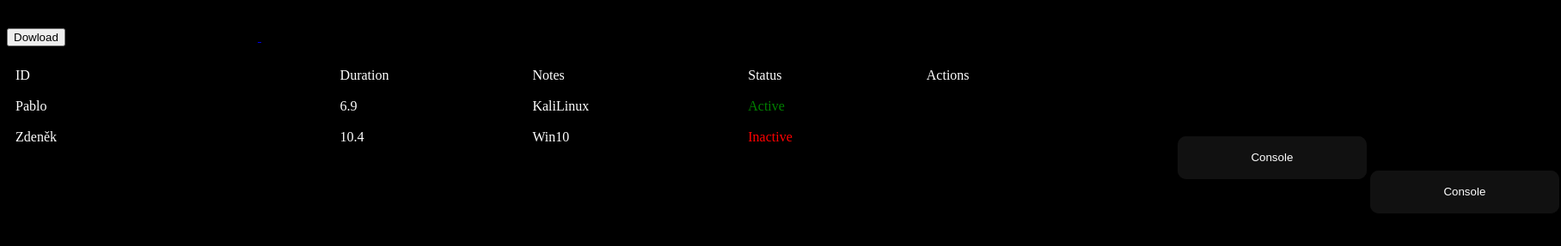
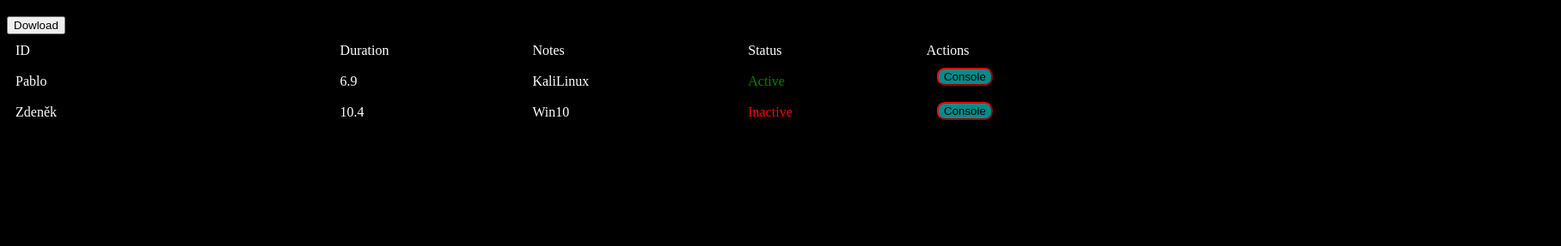
Before and after one commit to Zlatovlaska11/Web-Dev, a plain HTML site: page index.html in a window 1280 px wide. Shown: the part 61-348 px from the top of the page at 86% size, 1816 px wide, since content can reach past the window. Drawn offline with Linux system fonts and the light colour scheme.

Commit message:
Add files via upload

```diff
--- a/index.css
+++ b/index.css
@@ -32,7 +32,7 @@ html, body {
             background-color: darkcyan;
             color: var(--black);
             position: absolute;
-            left: 1290px;
+            left: 1090px;
             top: 140px;
             border-radius: 9px;
             border-color: #F00202;
@@ -51,7 +51,7 @@ html, body {
             background-color: darkcyan;
             color: var(--black);
             position: absolute;
-            left: 1290px;
+            left: 1090px;
             top: 180px;
             border-radius: 9px;
             border-color: #F00202;
@@ -85,63 +85,3 @@ html, body {
         overflow-x: auto;
 
       }
-
-      .glow-on-hover {
-        width: 220px;
-        height: 50px;
-        border: none;
-        outline: none;
-        color: #fff;
-        background: #111;
-        cursor: pointer;
-        position: relative;
-        z-index: 0;
-        border-radius: 10px;
-    }
-
-    .glow-on-hover:before {
-        content: '';
-        background: linear-gradient(45deg, #ff0000, #ff7300, #fffb00, #48ff00, #00ffd5, #002bff, #7a00ff, #ff00c8, #ff0000);
-        position: absolute;
-        top: -2px;
-        left:-2px;
-        background-size: 400%;
-        z-index: -1;
-        filter: blur(5px);
-        width: calc(100% + 4px);
-        height: calc(100% + 4px);
-        animation: glowing 20s linear infinite;
-        opacity: 0;
-        transition: opacity .3s ease-in-out;
-        border-radius: 10px;
-    }
-
-    .glow-on-hover:active {
-        color: #000
-    }
-
-    .glow-on-hover:active:after {
-        background: transparent;
-    }
-
-    .glow-on-hover:hover:before {
-        opacity: 1;
-    }
-
-    .glow-on-hover:after {
-        z-index: -1;
-        content: '';
-        position: absolute;
-        width: 100%;
-        height: 100%;
-        background: #111;
-        left: 0;
-        top: 0;
-        border-radius: 10px;
-    }
-
-    @keyframes glowing {
-        0% { background-position: 0 0; }
-        50% { background-position: 400% 0; }
-        100% { background-position: 0 0; }
-    }
--- a/index.html
+++ b/index.html
@@ -22,7 +22,7 @@
 
     </body>
     <table>
-        <tr>
+        <tr >
           <td style="color:white" colspan="3" style="position:fixed">ID</td>
           <td style="color:white" colspan="3" style="position:fixed">Duration</td>
           <td style="color:white" colspan="3" style="position:fixed">Notes</td>
@@ -35,20 +35,23 @@
             <td style="color:white" colspan="3" style="position:fixed">KaliLinux</td>
             <td style="color:green" colspan="3" style="position:fixed">Active</td>
             <a href="./console.html">
-                <button class="glow-on-hover button1" type="button">Console</button>
+                <button class="button1" type="button">Console</button>
                 </a>
 
           </tr>
+          <div >
             <tr>
                 <td style="color:white" colspan="3" style="position:fixed">Zdeněk</td>
                 <td style="color:white" colspan="3" style="position:fixed">10.4</td>
                 <td style="color:white" colspan="3" style="position:fixed">Win10</td>
                 <td style="color:red" colspan="3" style="position:fixed">Inactive</td>
                 <a href="./console.html">
-                <button class="glow-on-hover button2" type="button">Console</button>
+                    <button class="button2" type="button">Console</button>
                     </a>
 
             </tr>
+          </div>
+
 
       </table>
 
```
Also changed, not shown: console.css (+21 -1 lines), console.html (+2 -1 lines). Lines whose indentation alone changed are shown as unchanged.
